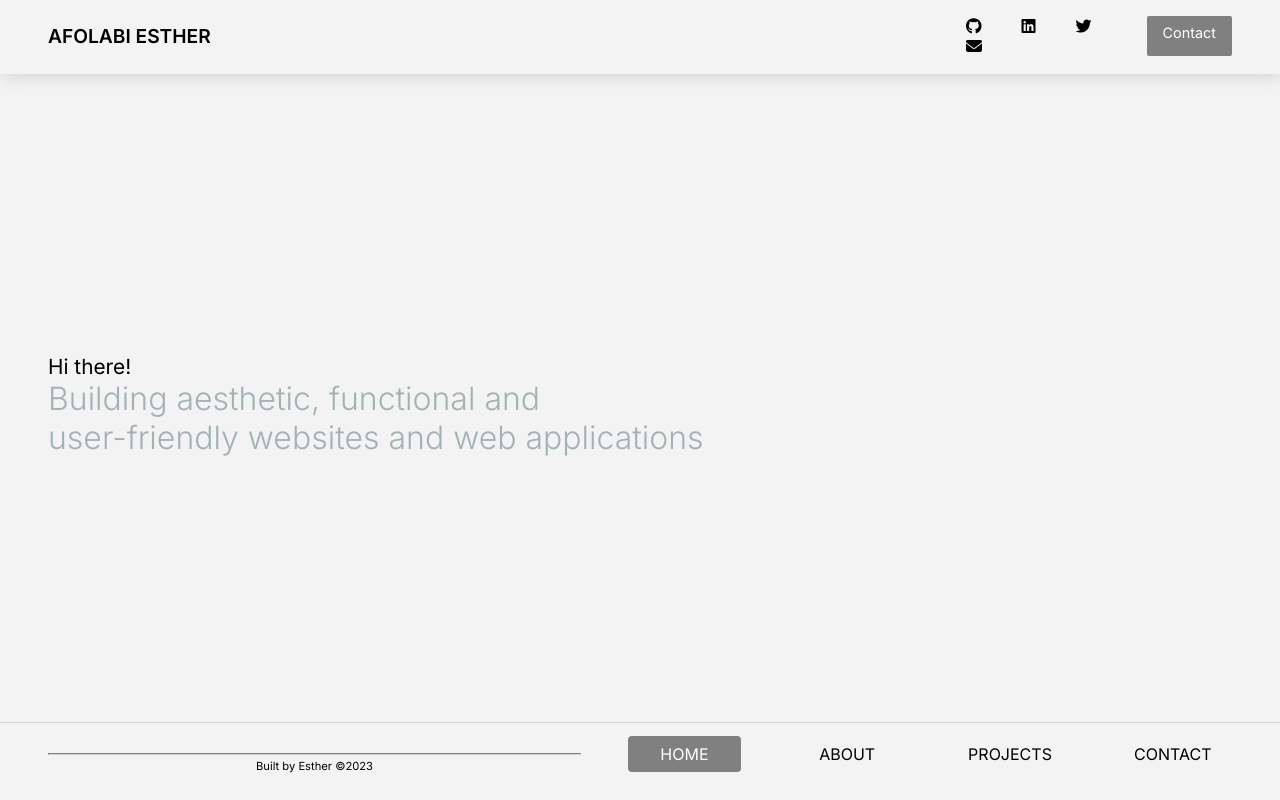
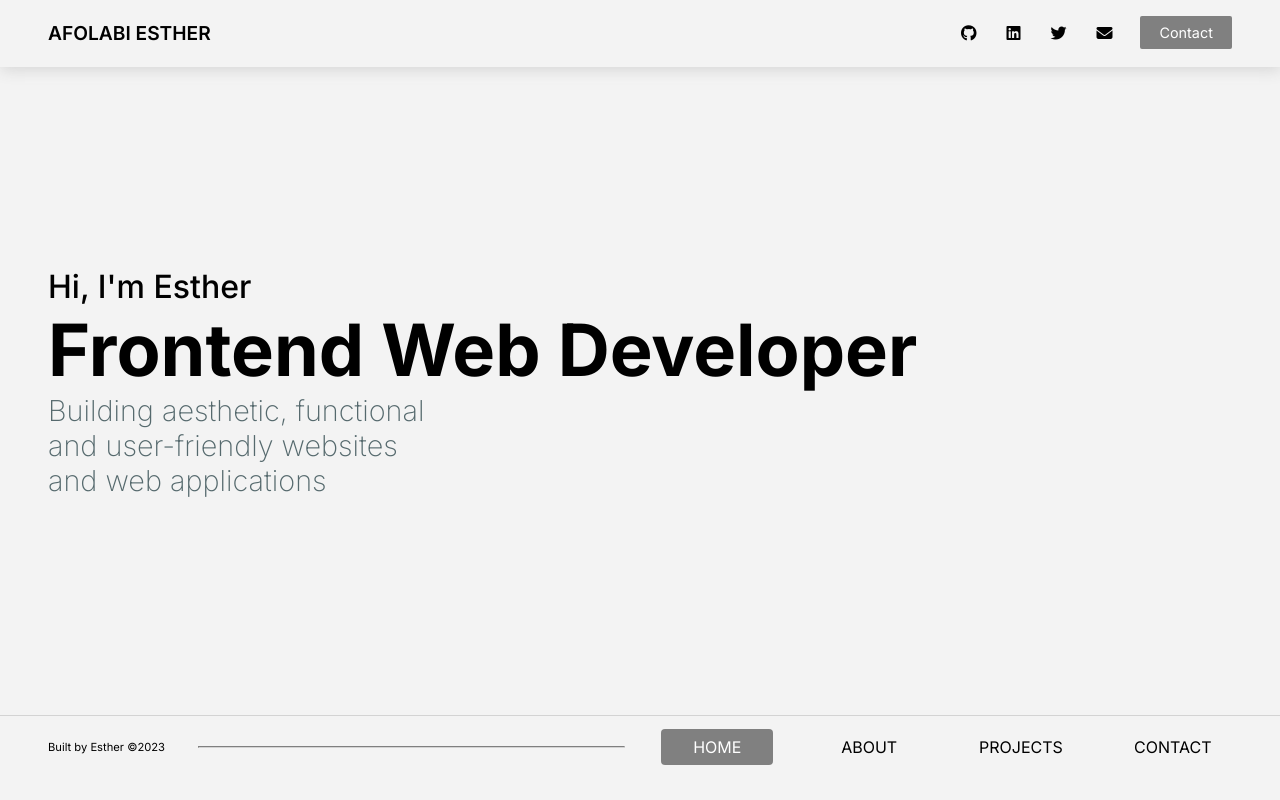
Before and after one commit to Hestia-Arc/react-portfolio, a React (Create React App) app: page /home in a window 1280 px wide. Built offline with nearby package versions, Linux system fonts and the light colour scheme.

Commit message:
update main page #2

```diff
--- a/src/App.css
+++ b/src/App.css
@@ -60,11 +60,12 @@ nav {
 }
 .top-icon {
   margin-left: 10px;
+  align-self: center;
   /* color: #16446b; */
 
 }
 .icon {
-  padding: 0 20px;
+  padding: 0 15px;
 }
 .nav-btn {
   background: grey;
@@ -93,7 +94,7 @@ nav {
   border-top: 1px solid lightgray;
 }
 .horizontal-line {
-  width: 45%;
+  width: 36%;
   border-color: lightgray;
 }
 .tab {
@@ -118,14 +119,9 @@ nav {
 /* Footer section */
 footer {
   text-align: center;
-  height: 1.8rem;
-  padding: 0.8rem 0;
   /* color: beige; */
   font-size: 0.7rem;
-  position: absolute;
-  top: 37%;
-  left: 20%;
-}
+  }
 
 
 
@@ -145,21 +141,20 @@ footer {
   transform: translateY();
 }
 .header-tag1 {
-  font-size: 1.3rem;
-  /* font-family: 'Courier New', Courier, monospace; */
-  margin-top: 2rem;
+  font-size: 2rem;
+  font-weight: 500;
 }
 .header-tag2 {
-  font-size: 5rem;
+  font-size: 4.5rem;
   font-weight: 700;
 }
 .header-tag-job {
   border-bottom: 1.8px solid #aa054a75;
 }
 .header-tagline {
-  font-size: 2rem;
-  color: #a3b2b5;
-  font-weight: 300;
+  font-size: 1.8rem;
+  color: #55696d;
+  font-weight: 200;
 }
 .header-button-container {
   margin-top: 1rem;
--- a/src/App.js
+++ b/src/App.js
@@ -71,12 +71,16 @@ function App() {
 
           {/* tabs */}
           <div className='header-tabs-container'>
+
+              {/* Footer */}
+              <span>
+                <footer>
+                    <div className="copyright">Built by Esther &copy;2023 </div>
+                    {/* <div><a href="https://github.com/Hestia-Arc/Portfolio-vercel">Source code</a></div> */}
+                </footer>
+              </span>
+
               <hr className='horizontal-line'/>
-              {/* Footer */}
-              <footer>
-                <div className="copyright">Built by Esther &copy;2023 </div>
-                {/* <div><a href="https://github.com/Hestia-Arc/Portfolio-vercel">Source code</a></div> */}
-              </footer>
 
 
               {/*  */}
--- a/src/components/Home.js
+++ b/src/components/Home.js
@@ -4,11 +4,12 @@ export default function Home() {
   return (
     <div className='home'>
 
-        <div className="header-tag1">Hi there!</div>
-
+        <div className="header-tag1">Hi, I'm Esther</div>
+        <div className="header-tag2">Frontend Web Developer</div>
         <div className="header-tagline">
-          Building aesthetic, functional and <br />
-          user-friendly websites and web applications
+          Building aesthetic, functional <br />
+          and user-friendly websites <br />
+          and web applications
         </div>
 
         <div className="header-button-container">
```
